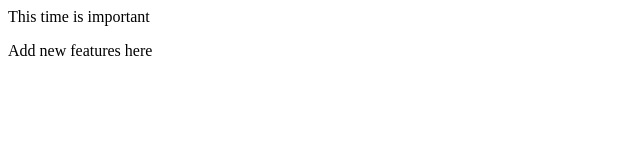
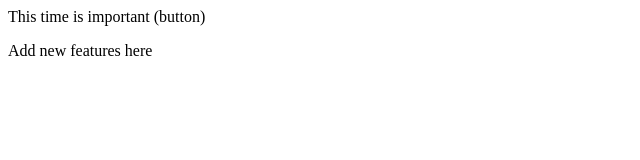
Before and after one commit to dev24on/LocalRepo, a plain HTML site: page index.html in a window 1280 px wide. Shown: the full height of the page, 0-640 px from the left. Drawn offline with Linux system fonts and the light colour scheme.

Commit message:
Button added

```diff
--- a/index.html
+++ b/index.html
@@ -1,4 +1,4 @@
 <p>
-    This time is important
+    This time is important (button)
 </p>
 <p>Add new features here</p>
```
